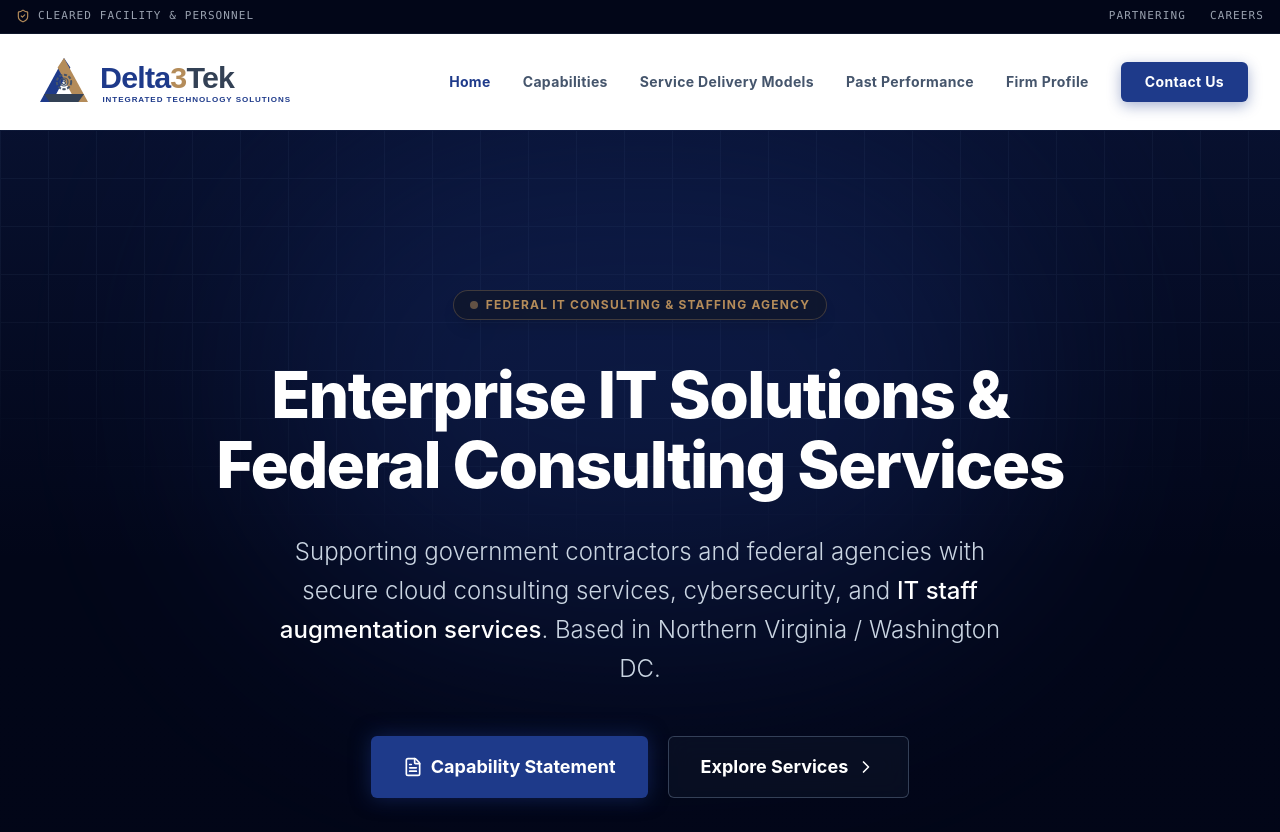
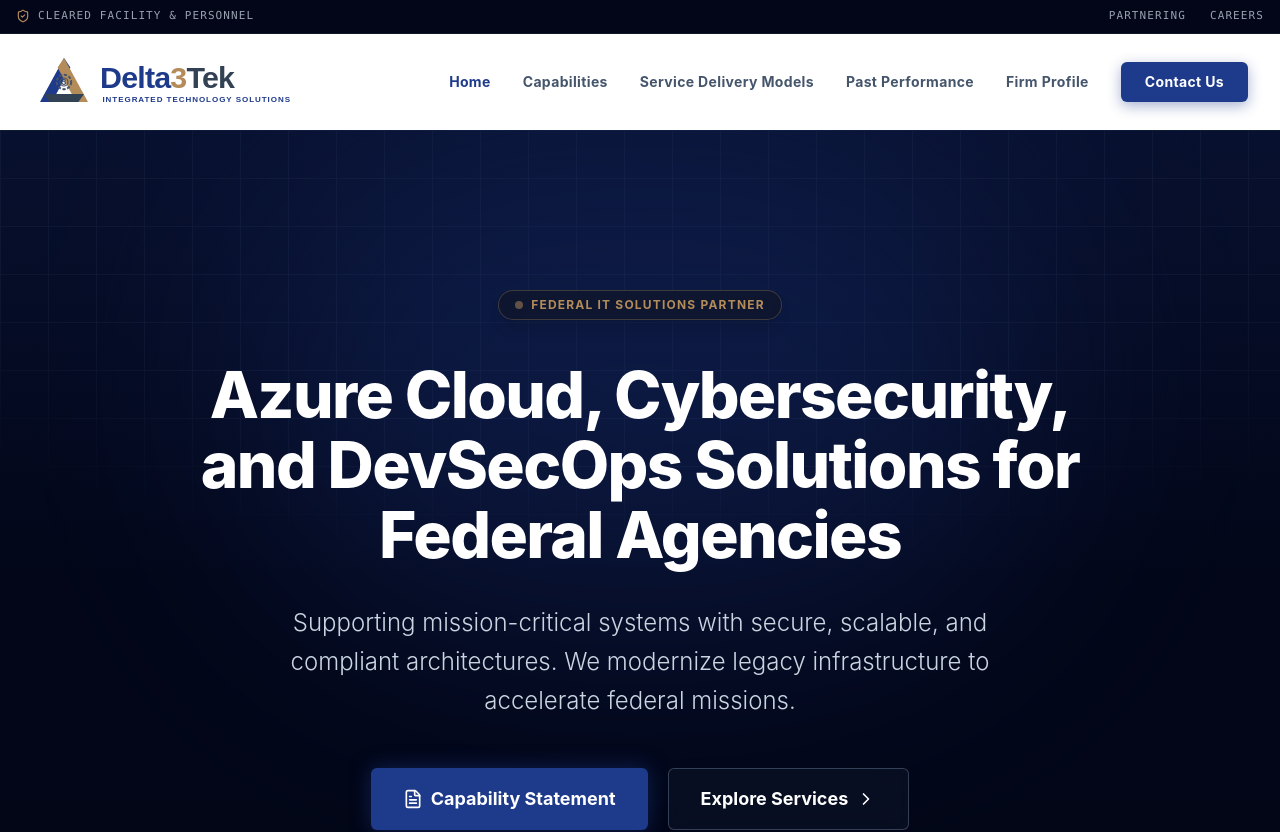
Before and after one commit to delta3tek-glitch/delta3tek-site, a React (Vite) app: page / in a window 1280 px wide. Shown: the top 832 px of the page. Built offline with nearby package versions, Linux system fonts and the light colour scheme.

Commit message:
Updated to premium design with digital capability statement

```diff
--- a/src/App.jsx
+++ b/src/App.jsx
@@ -244,15 +244,15 @@ export default function App() {
 
                 <div className="inline-flex items-center gap-2 px-4 py-1.5 rounded-full bg-slate-900/80 border border-[#b48c5a]/30 text-[#b48c5a] text-xs font-bold uppercase tracking-widest mb-10 shadow-lg backdrop-blur-sm">
                   <span className="w-2 h-2 rounded-full bg-[#b48c5a] animate-pulse"></span>
-                  Federal IT Consulting & Staffing Agency
+                  Federal IT Solutions Partner
                 </div>
 
                 <h1 className="text-4xl md:text-5xl lg:text-[4rem] font-extrabold text-white leading-[1.1] mb-8 tracking-tight">
-                  Enterprise IT Solutions & Federal Consulting Services
+                  Azure Cloud, Cybersecurity, and DevSecOps Solutions for Federal Agencies
                 </h1>
 
                 <p className="text-xl md:text-2xl text-slate-300 mb-12 leading-relaxed max-w-3xl mx-auto font-light">
-                  Supporting government contractors and federal agencies with secure cloud consulting services, cybersecurity, and <strong className="text-white font-medium">IT staff augmentation services</strong>. Based in Northern Virginia / Washington DC.
+                  Supporting mission-critical systems with secure, scalable, and compliant architectures. We modernize legacy infrastructure to accelerate federal missions.
                 </p>
 
                 <div className="flex flex-col sm:flex-row gap-5 justify-center">
@@ -544,13 +544,13 @@ export default function App() {
             <div className="max-w-5xl mx-auto px-4 sm:px-6 lg:px-8">
               <div className="text-center mb-16">
                 <span className="text-[#b48c5a] font-extrabold tracking-widest uppercase text-sm mb-4 block">Firm Profile</span>
-                <h2 className="text-4xl md:text-5xl font-extrabold text-slate-900 mb-8 tracking-tight">Federal IT Consulting Firm USA</h2>
+                <h2 className="text-4xl md:text-5xl font-extrabold text-slate-900 mb-8 tracking-tight">Delta3Tek Federal IT Consulting Firm</h2>
                 <div className="w-20 h-1 bg-[#b48c5a] mx-auto rounded-full"></div>
               </div>
 
               <div className="bg-white rounded-3xl p-10 md:p-16 shadow-xl border border-gray-100 mb-16">
                 <p className="text-slate-700 mb-8 leading-relaxed text-xl font-light">
-                  Delta3Tek, LLC is an advanced technology integration and <strong className="text-slate-900 font-bold">government IT consulting firm</strong> architecting next-generation digital solutions for the public sector. Founded by enterprise IT veterans with over 10+ years of federal contracting experience, our engineering teams bring deep-domain expertise in deploying and scaling mission-critical infrastructure across the Washington DC and Northern Virginia metro areas.
+                  Delta3Tek, LLC is an advanced technology integration and federal government IT consulting firm architecting next-generation digital solutions for the public sector. Founded by enterprise IT veterans with over 10+ years of federal contracting experience, our engineering teams bring deep-domain expertise in deploying and scaling mission-critical infrastructure across the Washington DC and Northern Virginia metro areas.
                 </p>
                 <p className="text-slate-700 leading-relaxed text-xl font-light">
                   We understand that federal agencies must navigate the complex intersection of strict security compliance, continuous modernization, and legacy technical debt. Our leadership comprises <strong className="text-slate-900 font-bold">PMP-certified managers, CISSP security professionals, and AWS/Azure Certified Cloud Architects</strong>. By leveraging agile methodologies and a zero-trust mindset, our DevSecOps-driven approach ensures transparent delivery pipelines directly aligned with your strategic operational goals.
@@ -848,7 +848,7 @@ const SubpageLayout = ({ title, description, content, features, navigateTo }) =>
             {/* Contact / Footer for Print */}
             <div className="border-t border-slate-200 pt-8 flex justify-between items-center text-sm font-bold text-slate-500">
               <span>info@delta3tek.com</span>
-              <span>TBD</span>
+              <span>Northern Virginia / Washington DC Metro</span>
               <span>www.delta3tek.com</span>
             </div>
 
@@ -1198,7 +1198,7 @@ const ContactPage = ({ navigateTo }) => {
                   </div>
                   <div>
                     <h4 className="font-bold text-[#0B1F3B] text-sm mb-1">Headquarters</h4>
-                    <p className="text-slate-600 text-sm leading-relaxed">TBD</p>
+                    <p className="text-slate-600 text-sm leading-relaxed">Northern Virginia / Washington DC Metro</p>
                   </div>
                 </div>
 
```
